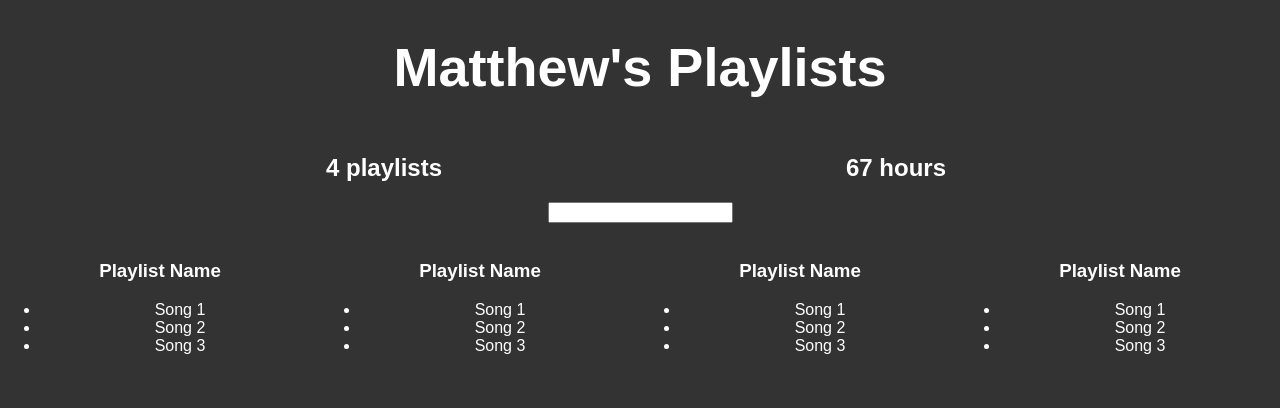
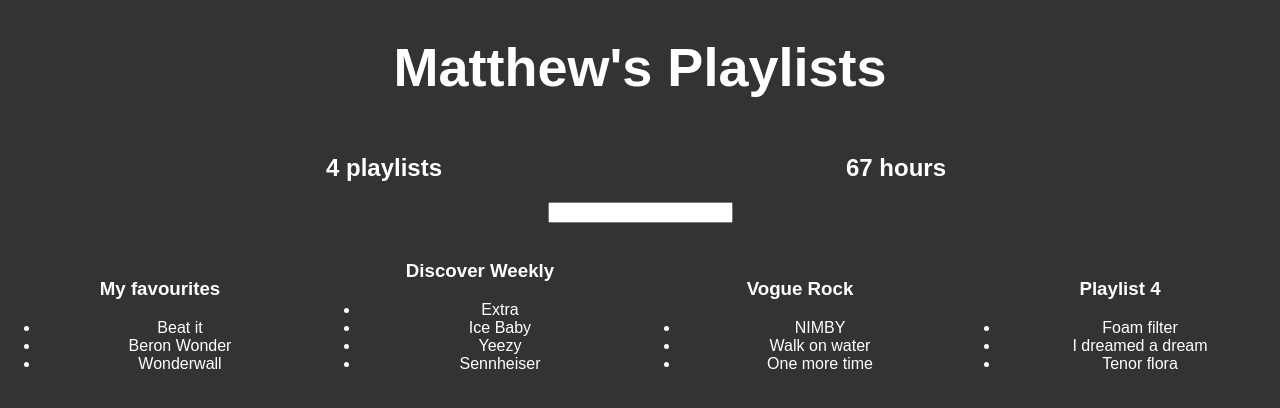
Before and after one commit to matthewwareing/Spotify-Playlists, a React (Create React App) app: page / in a window 1280 px wide. Shown: the top 408 px of the page. Built offline with nearby package versions, Linux system fonts and the light colour scheme.

Commit message:
dynamic playlist from server data

```diff
--- a/src/App.js
+++ b/src/App.js
@@ -19,11 +19,11 @@
       },
       {
         name: 'Vogue Rock',
-        songs: [{name: 'NIMBY', duration:1000}, {name:'Walk on water', duration: 4000}, {name: 'One more time', duration:2500}]
+        songs: [{ name: 'NIMBY', duration: 1000 }, { name: 'Walk on water', duration: 4000 }, { name: 'One more time', duration: 2500 }]
       },
       {
         name: 'Playlist 4',
-        songs: [{name: 'Foam filter', duration:2300}, {name: 'I dreamed a dream', duration:2900}, {name: 'Tenor flora', duration: 3000}]
+        songs: [{ name: 'Foam filter', duration: 2300 }, { name: 'I dreamed a dream', duration: 2900 }, { name: 'Tenor flora', duration: 3000 }]
       }
     ]
   }
@@ -49,7 +49,7 @@
     }, 0);
     return (
       <div style={{ ...defaultStyle, width: "40%", display: 'inline-block' }}>
-        <h2>{Math.round(totalDuration/360)} hours</h2>
+        <h2>{Math.round(totalDuration / 360)} hours</h2>
       </div>
     );
   }
@@ -68,14 +68,13 @@
 
 class Playlist extends Component {
   render() {
+    let playlist = this.props.playlist;
     return (
       <div style={{ ...defaultStyle, display: 'inline-block', width: "25%" }}>
         <img />
-        <h3>Playlist Name</h3>
+        <h3>{playlist.name}</h3>
         <ul>
-          <li>Song 1</li>
-          <li>Song 2</li>
-          <li>Song 3</li>
+          {playlist.songs.map(song => <li>{song.name}</li>)}
         </ul>
       </div>
     );
@@ -105,10 +104,10 @@
             <HoursCounter playlists={
               this.state.serverData.user.playlists} />
             <Filter />
-            <Playlist />
-            <Playlist />
-            <Playlist />
-            <Playlist />
+            {
+              this.state.serverData.user.playlists.map(playlist =>
+                <Playlist playlist={playlist} />)
+            }
           </div> : <h1 style={defaultStyle}>Loading...</h1>
         }
       </div>
```
